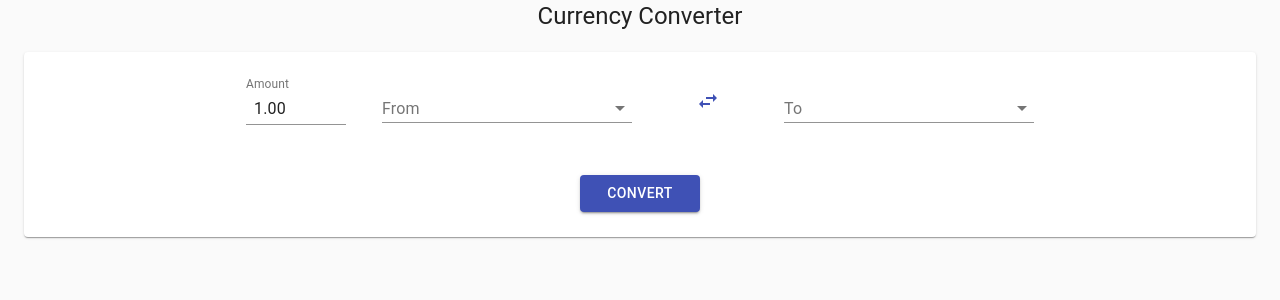
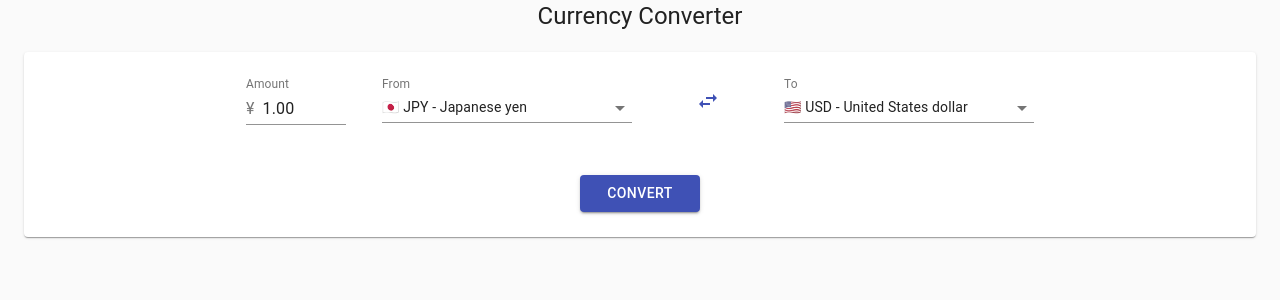
Before and after one commit to g7an/Currency-Converter, a React (Create React App) app: page / in a window 1280 px wide. Shown: the top 300 px of the page. Built offline with nearby package versions, Linux system fonts and the light colour scheme.

Commit message:
feat: add default currency type (JPY and USD)

```diff
--- a/src/view/ConverterForm.js
+++ b/src/view/ConverterForm.js
@@ -54,13 +54,13 @@ const useStyles = makeStyles((theme) => ({
 const ConverterForm = () => {
     const classes = useStyles()
 
-    let [symbol, setSymbol] = useState(null)
+    let [symbol, setSymbol] = useState({fromSymbol: "JPY", toSymbol: "USD"})
 
     let [rate, setRate] = useState(null)
 
     let [amount, setAmount] = useState(1)
 
-    let [startSymbol, setStartSymbol] = useState()
+    let [startSymbol, setStartSymbol] = useState("\u00a5")
 
     useEffect(() => {
 
@@ -74,7 +74,7 @@ const ConverterForm = () => {
 		return (
 			<option key={i} value={item.cc}>{countryToFlag(item.cc)} {item.cc} - {item.name}</option>
 		)
-	});
+	})
 
     function countryToFlag(isoCode) {
         return typeof String.fromCodePoint !== 'undefined'
@@ -82,11 +82,10 @@ const ConverterForm = () => {
               .substring(0, 2)
               .toUpperCase()
               .replace(/./g, (char) => String.fromCodePoint(char.charCodeAt(0) + 127397))
-          : isoCode;
+          : isoCode
       }
 
     const handleSymbolChange = key => event => {
-        // console.log(event.target.value)
         setSymbol(prevValues => ({
             ...prevValues,
             [key]: event.target.value
@@ -95,7 +94,6 @@ const ConverterForm = () => {
     }
 
     function handleInputChange(event) {
-        console.log(event.target.value)
         setAmount(parseFloat(event.target.value))
     }
 
@@ -105,11 +103,9 @@ const ConverterForm = () => {
             console.log(response)
             setRate(get(response, ['data']))
           } catch (error) {
-            console.error(error);
+            console.error(error)
           }
     }
-    console.log(CURRENCY_SYMBOL.find(item => item.cc === get(symbol, ['fromSymbol'])))
-
 
     return(
         <>
@@ -126,7 +122,7 @@ const ConverterForm = () => {
             </FormControl>
             <FormControl className={classes.formControl}>
                 <InputLabel htmlFor="grouped-native-select">From</InputLabel>
-                <Select native className={classes.optionField} defaultValue="" id="grouped-native-select" value={get(symbol, ['fromSymbol'])} onChange={handleSymbolChange("fromSymbol")}>
+                <Select native className={classes.optionField} defaultValue="JPY" id="grouped-native-select" value={get(symbol, ['fromSymbol'])} onChange={handleSymbolChange("fromSymbol")}>
                 <option aria-label="None" value="" />
                 {cList}
                 </Select>
@@ -143,7 +139,7 @@ const ConverterForm = () => {
             </FormControl>
             <FormControl className={classes.formControl}>
                 <InputLabel htmlFor="grouped-native-select">To</InputLabel>
-                <Select native className={classes.optionField} defaultValue=""
+                <Select native className={classes.optionField} defaultValue="USD"
                         id="grouped-native-select" value={get(symbol, ['toSymbol'])} onChange={handleSymbolChange("toSymbol")}>
                     <option aria-label="None" value="" />
                     {cList}
```
